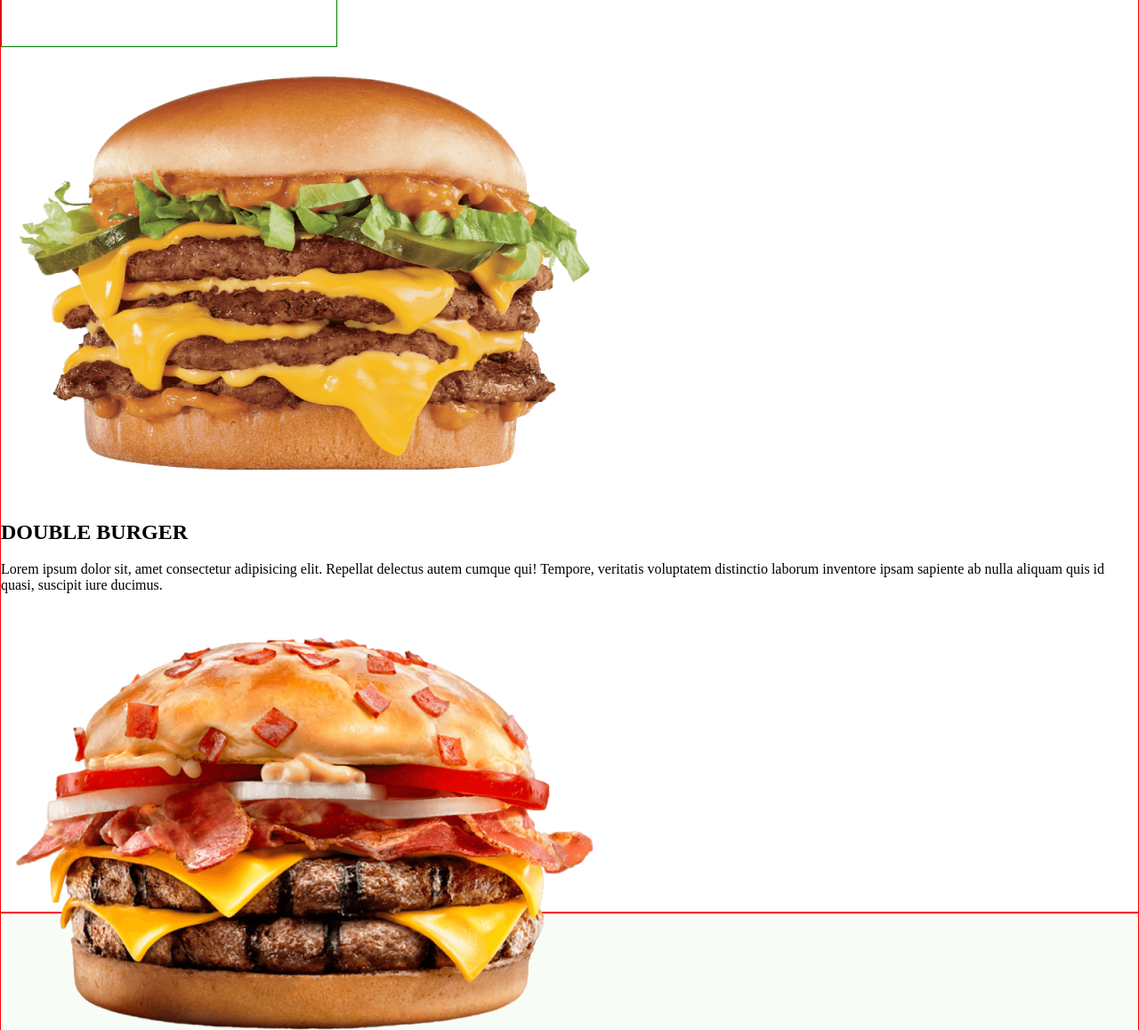
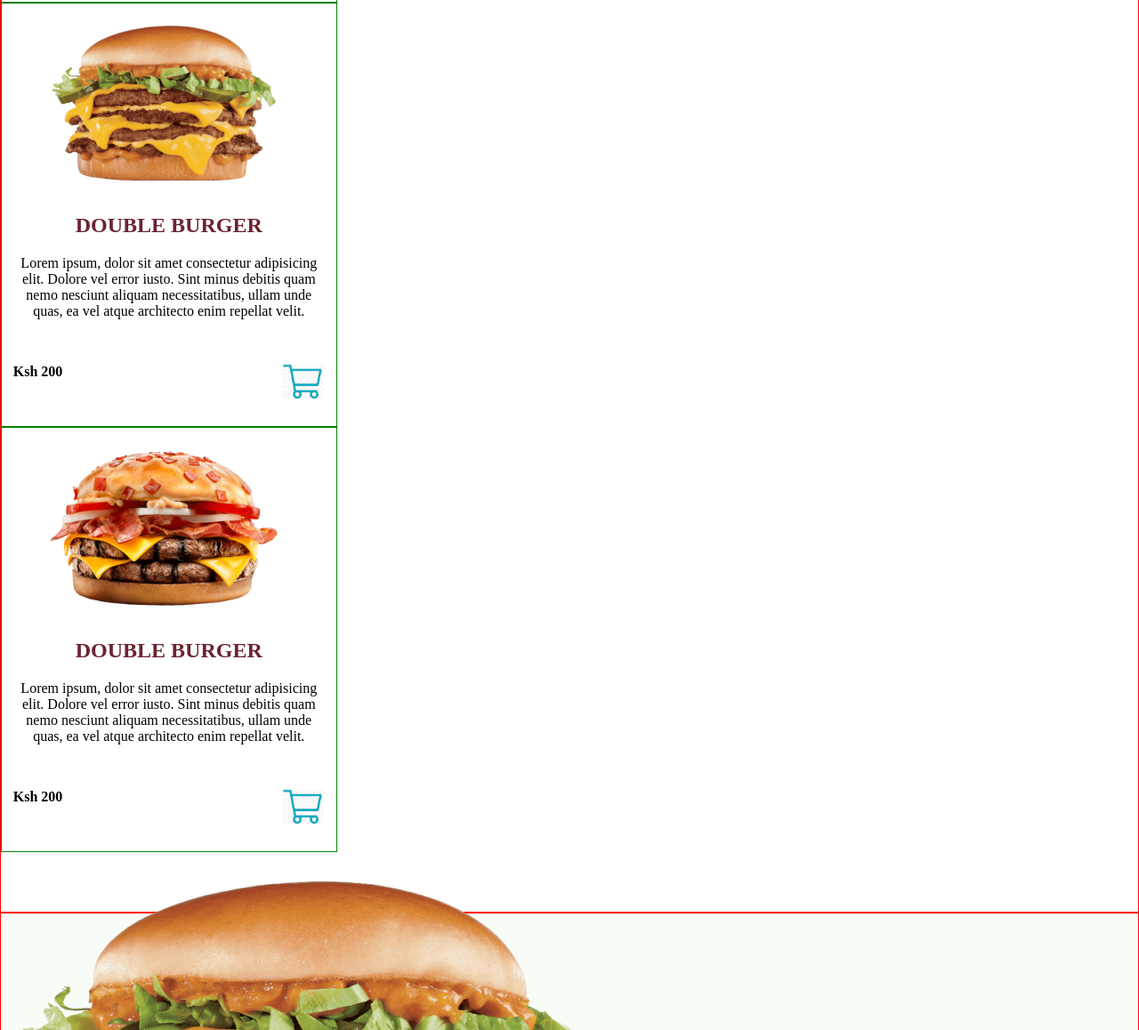
Before and after one commit to Kariuki1976/Sweet-Burgers, a plain HTML site: page index.html in a window 1280 px wide. Shown: the part 2228-3386 px from the top of the page at 89% size. Drawn offline with Linux system fonts and the light colour scheme.

Commit message:
add pictures to cards in one raw

```diff
--- a/index.html
+++ b/index.html
@@ -54,6 +54,18 @@
             <P>Lorem ipsum, dolor sit amet consectetur adipisicing elit. Dolore vel error iusto. Sint minus debitis quam nemo nesciunt aliquam necessitatibus, ullam unde quas, ea vel atque architecto enim repellat velit.</P>
             <h4>Ksh 200 <span class="slim"><img src="images/cart.png" alt="cart"></span> </h4>
         </div>
+        <div class="burger-card">
+            <img src="images/SeekPng 1.png" alt="burger one" class="burger-card-img">
+            <h2>DOUBLE BURGER</h2>
+            <P>Lorem ipsum, dolor sit amet consectetur adipisicing elit. Dolore vel error iusto. Sint minus debitis quam nemo nesciunt aliquam necessitatibus, ullam unde quas, ea vel atque architecto enim repellat velit.</P>
+            <h4>Ksh 200 <span class="slim"><img src="images/cart.png" alt="cart"></span> </h4>
+        </div>
+        <div class="burger-card">
+            <img src="images/SeekPng 3.png" alt="burger one" class="burger-card-img">
+            <h2>DOUBLE BURGER</h2>
+            <P>Lorem ipsum, dolor sit amet consectetur adipisicing elit. Dolore vel error iusto. Sint minus debitis quam nemo nesciunt aliquam necessitatibus, ullam unde quas, ea vel atque architecto enim repellat velit.</P>
+            <h4>Ksh 200 <span class="slim"><img src="images/cart.png" alt="cart"></span> </h4>
+        </div>
         <div class="burger-2">
              <img src="images/SeekPng 1.png" alt="burger two" class="2-burger">
             <h2>DOUBLE BURGER</h2>
--- a/style.css
+++ b/style.css
@@ -100,13 +100,16 @@ margin-right: -200px;
      border: 1px solid red;
      height: 1500px;
      background-color: white;
- }
- .burger-card{
+}
+.burger-card{
      border: 1px solid green;
-     height: 500px;
+     height: 450px;
      width: 350px;
      padding: 1%;
- }
+}
+.burger-card>h4{
+    margin-top: 50px;
+}
  .burger-card-img{
      height: 200px;
      margin-left: 10%;
```
